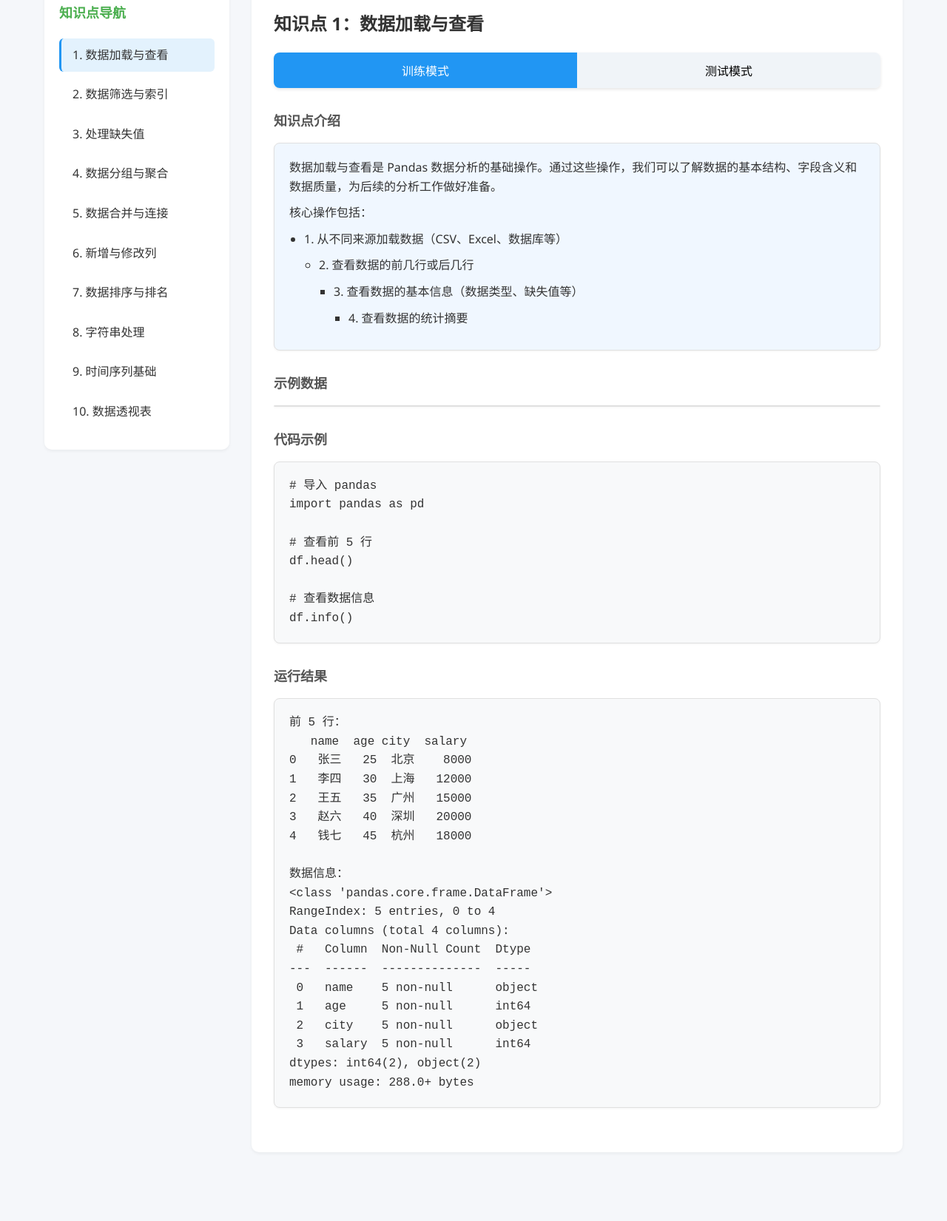
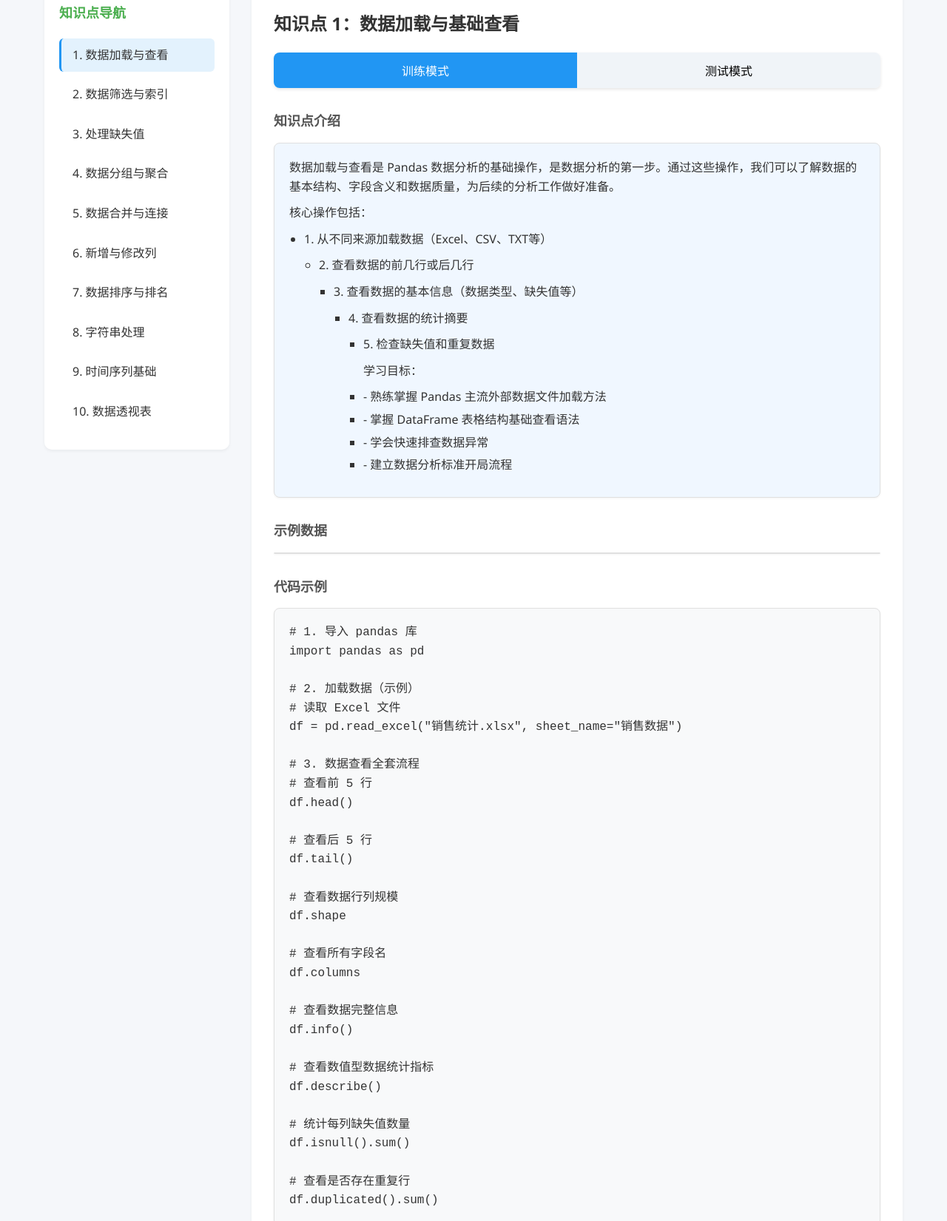
Before and after one commit to AAA77-a/AAA11, a website: page public/index.html in a window 1280 px wide. Shown: the part 172-1823 px from the top of the page at 74% size. Before the commit the page ends 1750 px from the top, so only its background shows below. Drawn offline with Linux system fonts and the light colour scheme; no server answers.

Commit message:
Update data loading and viewing section with detailed content

```diff
--- a/public/index.html
+++ b/public/index.html
@@ -498,36 +498,96 @@
         // 知识点数据
         const skillData = {
             1: {
-                title: "数据加载与查看",
-                introduction: "数据加载与查看是 Pandas 数据分析的基础操作。通过这些操作，我们可以了解数据的基本结构、字段含义和数据质量，为后续的分析工作做好准备。\n\n核心操作包括：\n1. 从不同来源加载数据（CSV、Excel、数据库等）\n2. 查看数据的前几行或后几行\n3. 查看数据的基本信息（数据类型、缺失值等）\n4. 查看数据的统计摘要",
-                trainCode: `# 导入 pandas
+                title: "数据加载与基础查看",
+                introduction: "数据加载与查看是 Pandas 数据分析的基础操作，是数据分析的第一步。通过这些操作，我们可以了解数据的基本结构、字段含义和数据质量，为后续的分析工作做好准备。\n\n核心操作包括：\n1. 从不同来源加载数据（Excel、CSV、TXT等）\n2. 查看数据的前几行或后几行\n3. 查看数据的基本信息（数据类型、缺失值等）\n4. 查看数据的统计摘要\n5. 检查缺失值和重复数据\n\n学习目标：\n- 熟练掌握 Pandas 主流外部数据文件加载方法\n- 掌握 DataFrame 表格结构基础查看语法\n- 学会快速排查数据异常\n- 建立数据分析标准开局流程",
+                trainCode: `# 1. 导入 pandas 库
 import pandas as pd
 
+# 2. 加载数据（示例）
+# 读取 Excel 文件
+df = pd.read_excel("销售统计.xlsx", sheet_name="销售数据")
+
+# 3. 数据查看全套流程
 # 查看前 5 行
 df.head()
 
-# 查看数据信息
-df.info()`,
+# 查看后 5 行
+df.tail()
+
+# 查看数据行列规模
+df.shape
+
+# 查看所有字段名
+df.columns
+
+# 查看数据完整信息
+df.info()
+
+# 查看数值型数据统计指标
+df.describe()
+
+# 统计每列缺失值数量
+df.isnull().sum()
+
+# 查看是否存在重复行
+df.duplicated().sum()`,
                 trainResult: `前 5 行：
-   name  age city  salary
-0   张三   25  北京    8000
-1   李四   30  上海   12000
-2   王五   35  广州   15000
-3   赵六   40  深圳   20000
-4   钱七   45  杭州   18000
+   姓名  年龄  城市    销售额        日期
+0  张三  25  北京   8000  2023-01-01
+1  李四  30  上海  12000  2023-01-02
+2  王五  35  广州  15000  2023-01-03
+3  赵六  40  深圳  20000  2023-01-04
+4  钱七  45  杭州  18000  2023-01-05
 
-数据信息：
+后 5 行：
+   姓名  年龄  城市    销售额        日期
+5  孙八  28  北京   9000  2023-01-06
+6  周九  32  上海  13000  2023-01-07
+7  吴十  38  广州  16000  2023-01-08
+8  郑一  42  深圳  21000  2023-01-09
+9  王二  48  杭州  19000  2023-01-10
+
+数据行列规模：
+(10, 5)
+
+所有字段名：
+Index(['姓名', '年龄', '城市', '销售额', '日期'], dtype='object')
+
+数据完整信息：
 <class 'pandas.core.frame.DataFrame'>
-RangeIndex: 5 entries, 0 to 4
-Data columns (total 4 columns):
+RangeIndex: 10 entries, 0 to 9
+Data columns (total 5 columns):
  #   Column  Non-Null Count  Dtype
 ---  ------  --------------  -----
- 0   name    5 non-null      object
- 1   age     5 non-null      int64
- 2   city    5 non-null      object
- 3   salary  5 non-null      int64
-dtypes: int64(2), object(2)
-memory usage: 288.0+ bytes`,
+ 0   姓名    10 non-null     object
+ 1   年龄    10 non-null     int64
+ 2   城市    10 non-null     object
+ 3   销售额   10 non-null     int64
+ 4   日期    10 non-null     datetime64[ns]
+dtypes: datetime64[ns](1), int64(2), object(2)
+memory usage: 528.0+ bytes
+
+数值型数据统计指标：
+              年龄          销售额
+count  10.000000    10.000000
+mean   36.300000  14200.000000
+std     7.931583   4386.342642
+min    25.000000   8000.000000
+25%    29.500000  10500.000000
+50%    36.500000  15500.000000
+75%    41.500000  18250.000000
+max    48.000000  21000.000000
+
+缺失值统计：
+姓名      0
+年龄      0
+城市      0
+销售额     0
+日期      0
+dtype: int64
+
+重复行数量：
+0`,
                 testTask: "写出查看数据前 3 行的代码"
             },
             2: {
```
